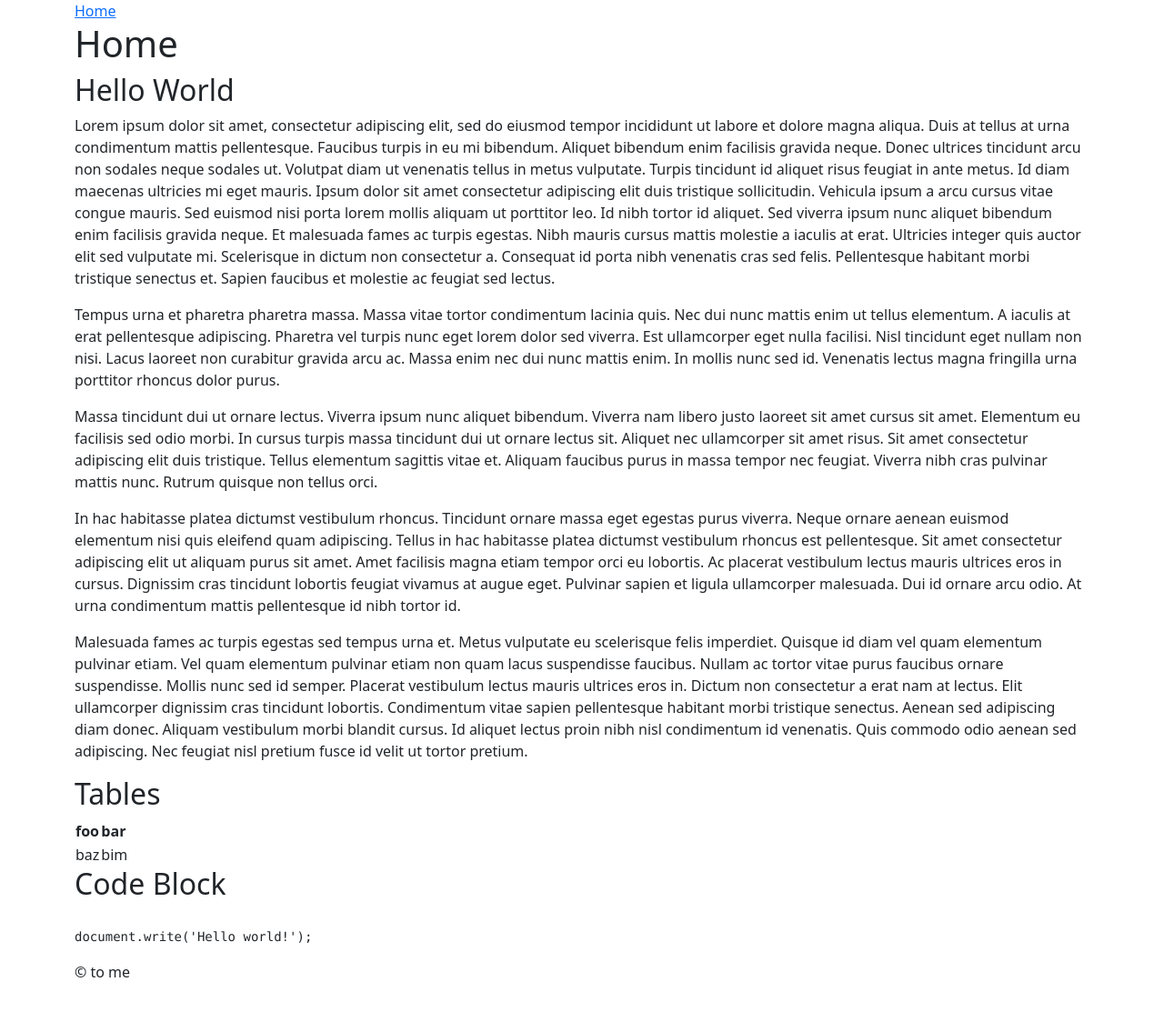
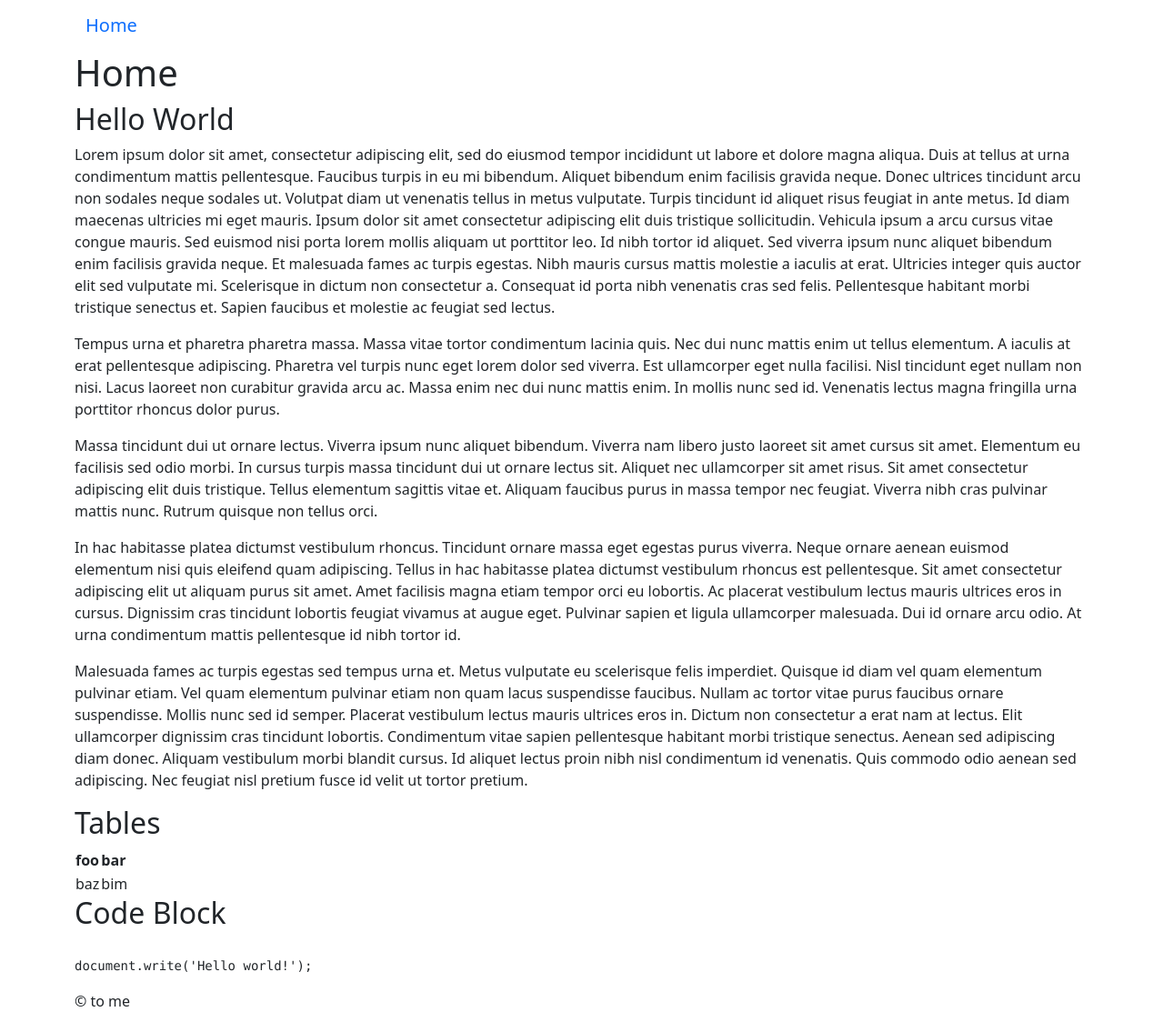
Before and after one commit to cleer73/cleer73.github.io, a Jekyll site: the page built from index.md, in a window 1280 px wide. Shown: the whole page at 91% size. Built offline with Jekyll 4.4.1, drawn with Linux system fonts in a browser that asks for light colours; before the commit the page ends 1081 px from its top, so only the background shows below that.

Commit message:
Restyle the first row into the site navbar.

```diff
--- a/_layouts/default.html
+++ b/_layouts/default.html
@@ -9,13 +9,11 @@
 
     <div class="container">
 
-      <div class="row">
-        <div class="col">
-          <nav>
-            <a href="/">Home</a>
-          </nav>
+      <nav class="navbar">
+        <div class="container">
+          <a class="navbar-brand" href="/">Home</a>
         </div>
-      </div>
+      </nav>
 
       <div class="row">
         <div class="col">
```
